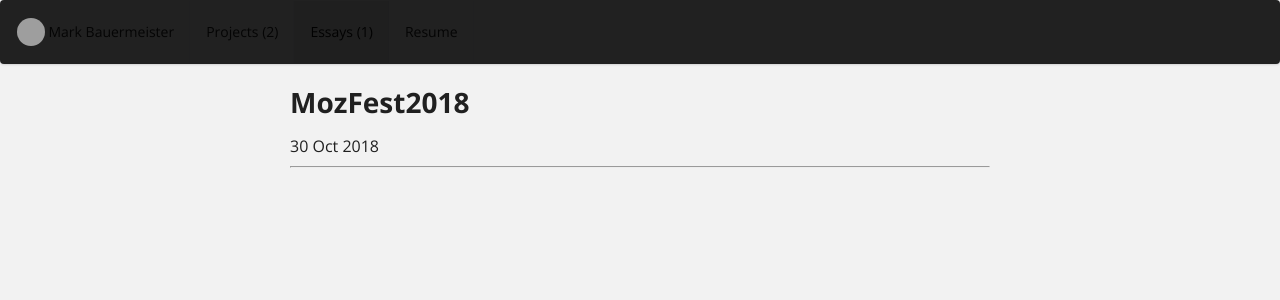
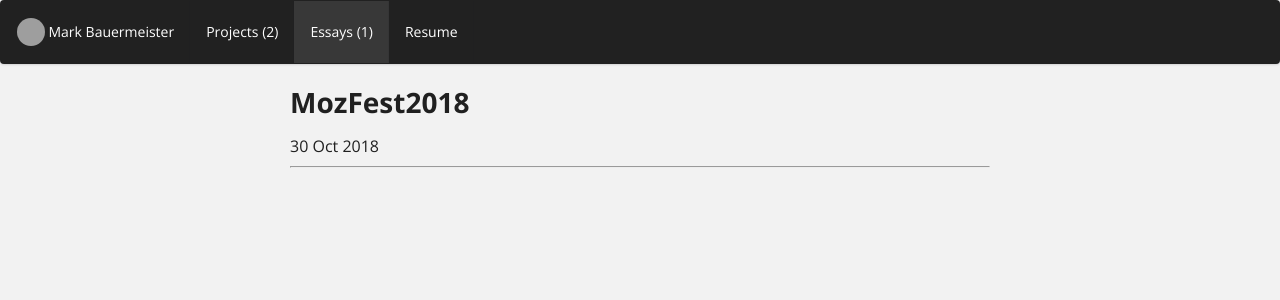
Before and after one commit to Happy-Ferret/Happy-Ferret.github.io, a Jekyll site: the page built from essays/2018-10-30.md, in a window 1280 px wide. Shown: the top 300 px of the page. Built offline with Jekyll 4.4.1, drawn with Linux system fonts in a browser that asks for light colours; nearby versions of some CDN libraries; a script that is not in the unit is left out; grey boxes are pictures that could not be loaded.

Commit message:
Custom color scheme

```diff
--- a/css/stylesheet-customizations.scss
+++ b/css/stylesheet-customizations.scss
@@ -13,6 +13,15 @@
 // Customize the menubar color
 .ui.menu {
   background: #212121!important;
+}
+
+.ui.menu .item {
+  color: #fff!important;
+}
+
+.ui.menu .active.item {
+  background: rgba(255,255,255,.1)!important;
+  color: #fff!important;
 }
 
 // Customize the home page icon colors
```
